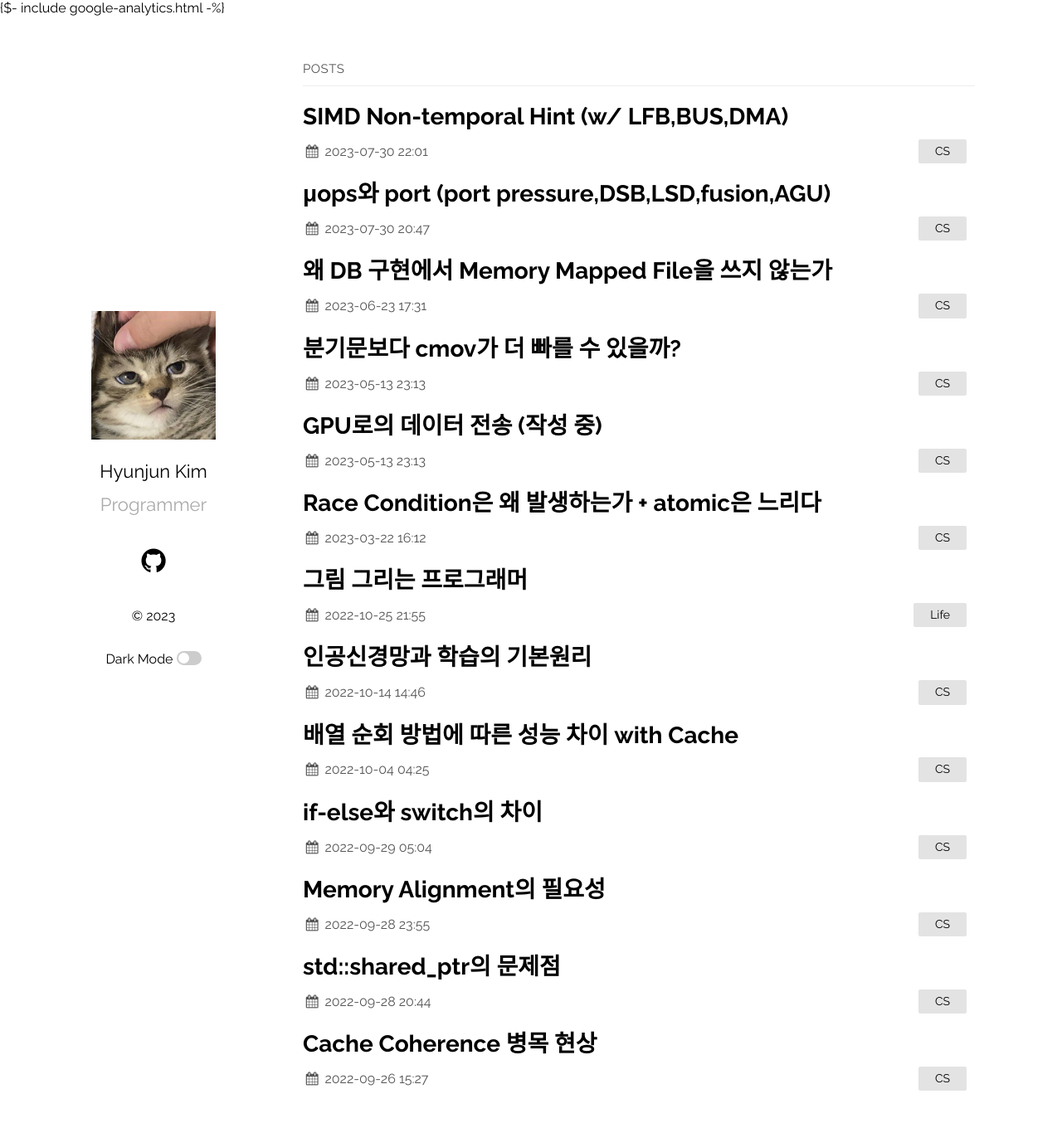
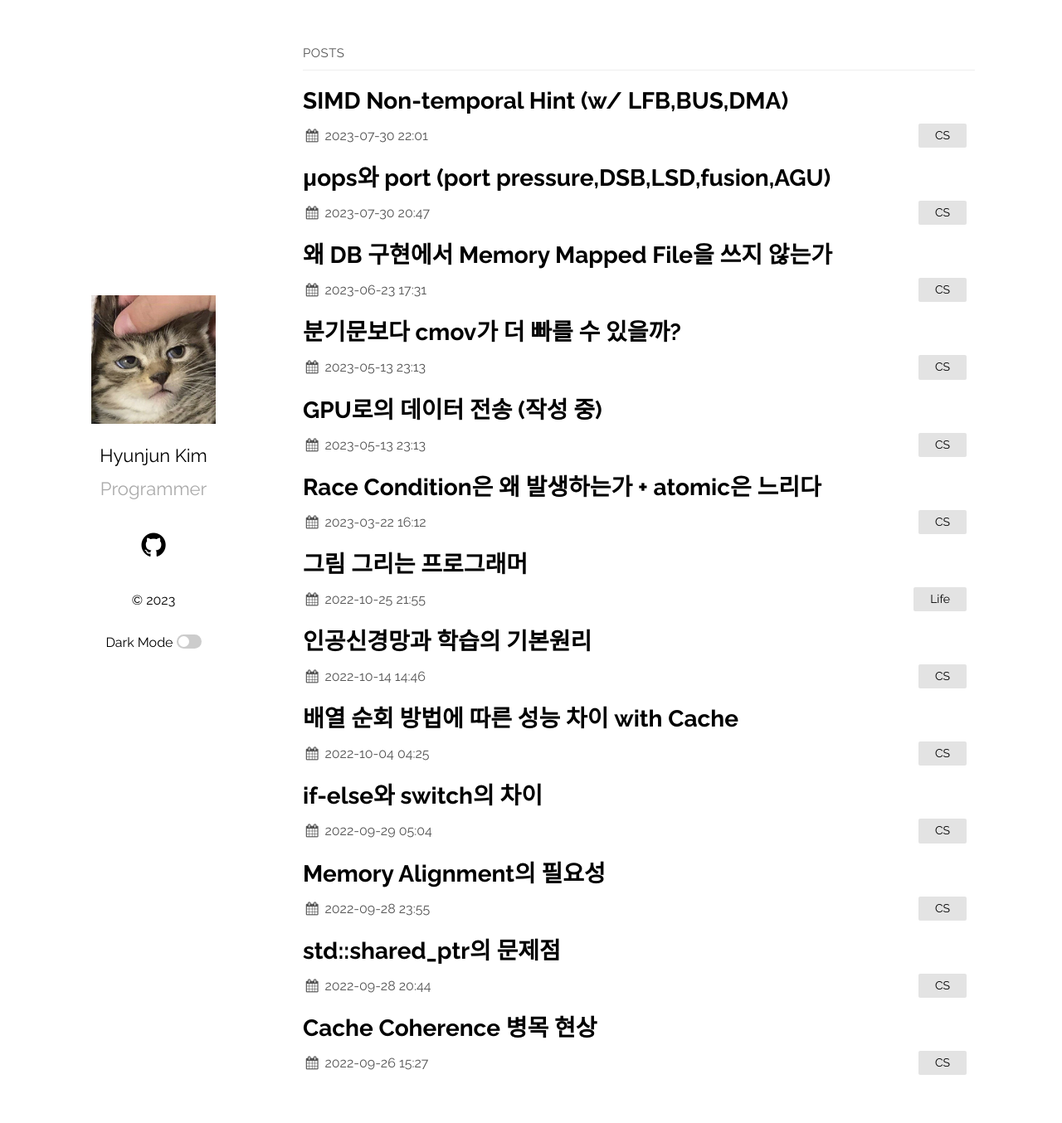
Before and after one commit to Ria9993/Ria9993.github.io, a Jekyll site: the page built from index.markdown, in a window 1280 px wide and 1361 px high. Shown: the top 1354 px of the window at 83% size. Built offline with Jekyll 4.4.1, drawn with Linux system fonts in a browser that asks for light colours.

Commit message:
Fix typo

```diff
--- a/_layouts/default.html
+++ b/_layouts/default.html
@@ -3,7 +3,7 @@
 
 <head>
   {%- include head.html -%}
-  {$- include google-analytics.html -%}
+  {%- include google-analytics.html -%}
 </head>
 
 <!-- Primary Meta Tags -->
```
